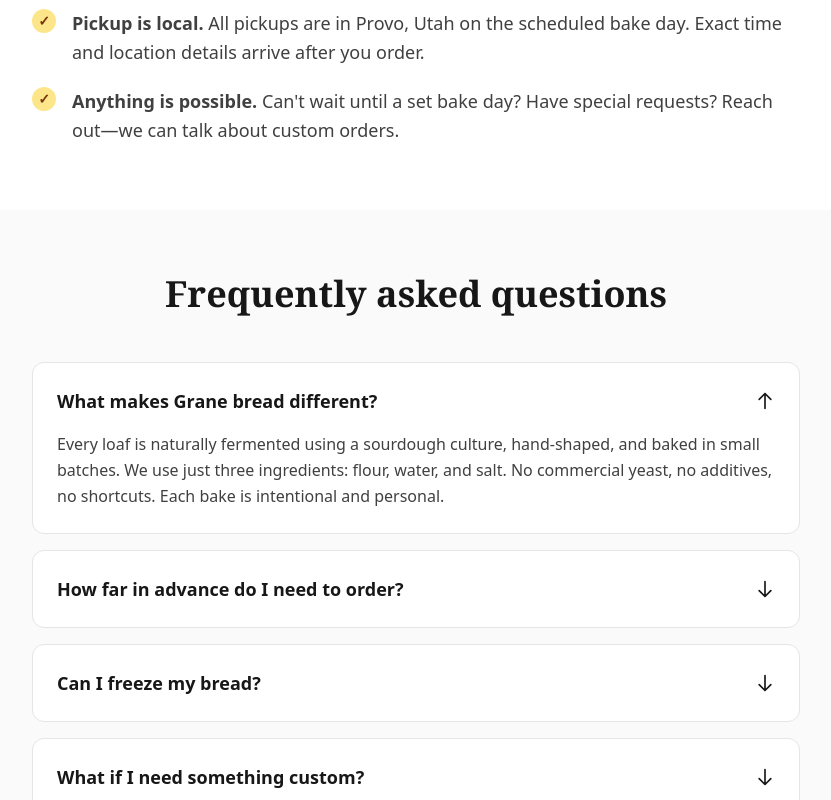
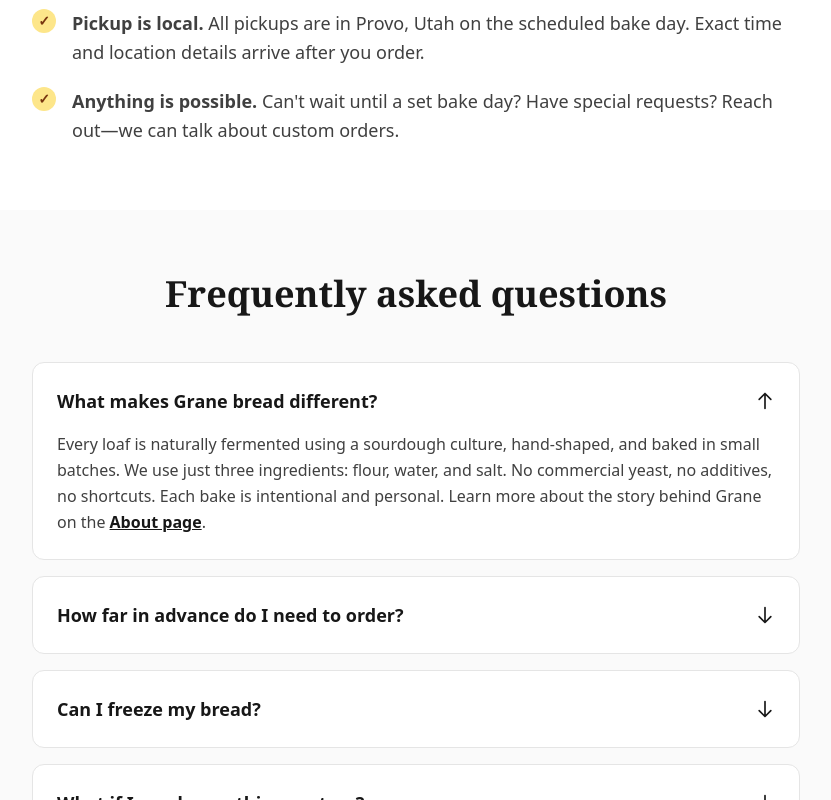
Before and after one commit to danerjenkins/grane-frontend, a React (Vite) app: page /why-bake-days in a window 1280 px wide. Both pictures are taken after a click on the element "What makes Grane bread different?". Shown: the part 2201-3001 px from the top of the page, without its empty margins (224-1055 px from the left). Built offline with nearby package versions, Linux system fonts and the light colour scheme; no server answers.

Commit message:
fix: add links to About and Bake Days in Why Bake Days section

```diff
--- a/src/pages/WhyBakeDays.tsx
+++ b/src/pages/WhyBakeDays.tsx
@@ -243,7 +243,7 @@
               <p className="mt-4 text-neutral-700 leading-relaxed">
                 Every loaf is naturally fermented using a sourdough culture, hand-shaped, and baked
                 in small batches. We use just three ingredients: flour, water, and salt. No
-                commercial yeast, no additives, no shortcuts. Each bake is intentional and personal.
+                commercial yeast, no additives, no shortcuts. Each bake is intentional and personal. Learn more about the story behind Grane on the <a href="/about" className="font-semibold text-neutral-900 underline hover:text-neutral-700">About page</a>.
               </p>
             </details>
 
@@ -264,7 +264,7 @@
               </summary>
               <p className="mt-4 text-neutral-700 leading-relaxed">
                 Most bake days have a 24-48 hour ordering window. You'll see the exact cutoff time
-                when you choose your bake day. This timing allows me to source ingredients and plan
+                when you <a href="/bake-days" className="font-semibold text-neutral-900 underline hover:text-neutral-700">choose your bake day</a>. This timing allows me to source ingredients and plan
                 my baking schedule precisely.
               </p>
             </details>
```
